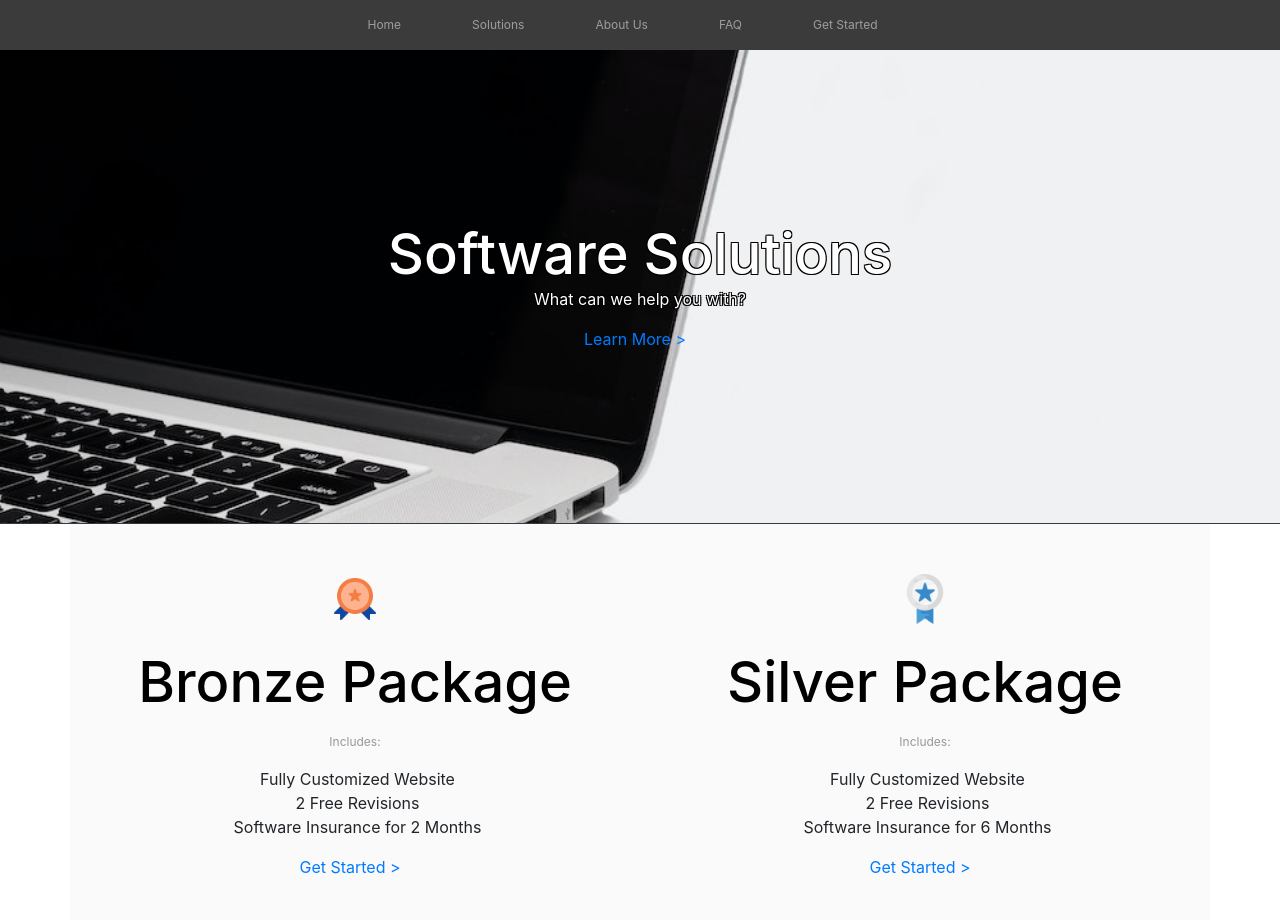
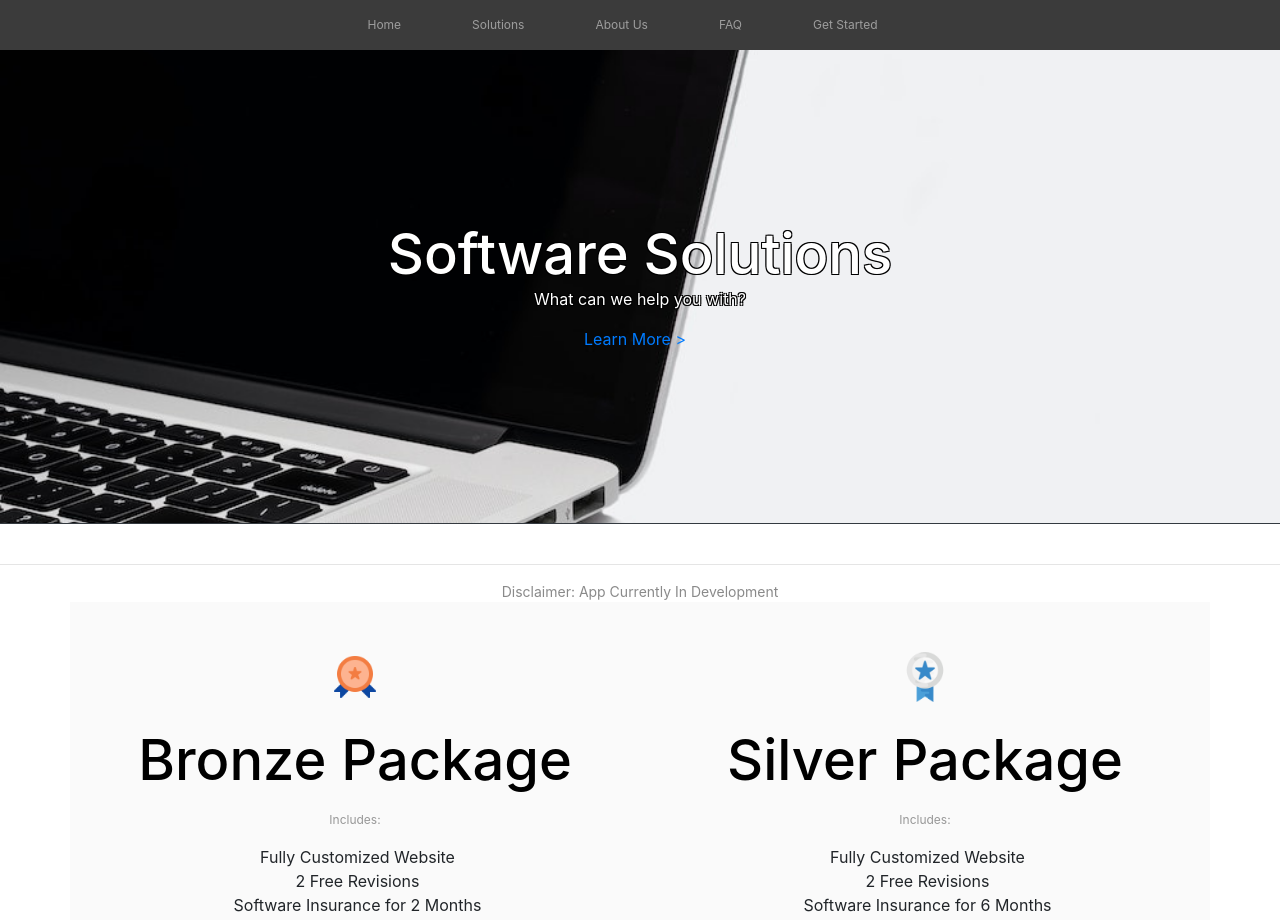
Before and after one commit to wesgriffin3/yvette, a plain HTML site: page page2.html in a window 1280 px wide. Shown: the top 920 px of the page. Drawn offline with nearby package versions, Linux system fonts and the light colour scheme.

Commit message:
title and disclaimer

```diff
--- a/page2.html
+++ b/page2.html
@@ -3,7 +3,7 @@
   <head>
     <meta charset="UTF-8" />
     <meta name="viewport" content="width=device-width, initial-scale=1" />
-    <title>Document</title>
+    <title>Yvette Software</title>
     <script
       src="https://kit.fontawesome.com/c03c032a21.js"
       crossorigin="anonymous"
@@ -73,6 +73,12 @@
         <a href="#solutions-grid" class="learn-more">Learn More ></a>
       </div>
     </div>
+    <br />
+    <hr />
+    <div style="display: flex" class="coming-soon">
+      <span>Disclaimer: App Currently In Development</span>
+    </div>
+
     <div id="solutions-grid" class="container">
       <div class="row">
         <div class="col" style="background-color: #fafafa">
--- a/styles.css
+++ b/styles.css
@@ -40,6 +40,11 @@ body {
 
 .solutions-container {
   background-color: blue;
+}
+
+.coming-soon {
+  justify-content: center;
+  color: rgb(138, 138, 138);
 }
 
 ul li {
```
Also changed, not shown: page3.html (+1 -1 lines), page4.html (+1 -1 lines), page5.html (+1 -1 lines).
